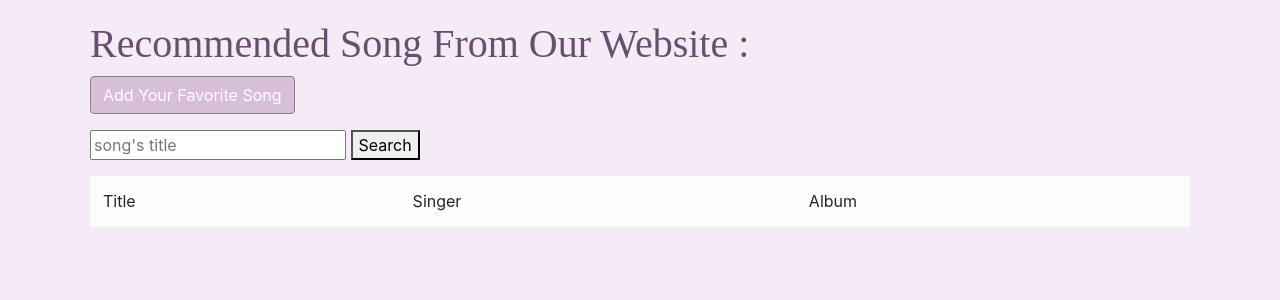
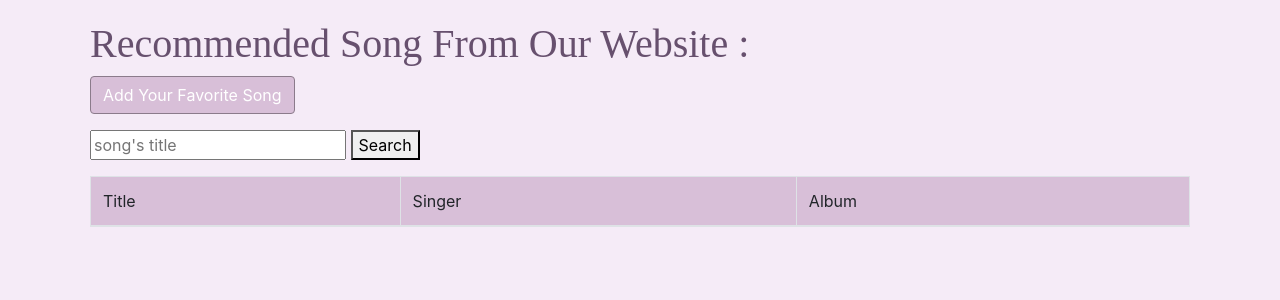
Before and after one commit to yullinisia/FINAL, a Django app: template song/templates/song/songs.html in a window 1280 px wide. Shown: the part 56-356 px from the top of the page. Run offline with Django 3.2, Linux system fonts and the light colour scheme; the template is opened without the code that fills it, so the values that code supplies are empty; some libraries are stand-ins or nearby versions.

Commit message:
changed table color

```diff
--- a/song/templates/song/songs.html
+++ b/song/templates/song/songs.html
@@ -13,13 +13,8 @@
     {% load static %}
     <link rel="stylesheet" href="{% static 'css/styles.css' %}">
     <style>
-        .carousel-inner img {
-          width: 100%;
-          height: 100%;
-        }
         .navbar-custom {
              background-color: #816687;
-
         }
         h1{
           color:#67506e;
@@ -32,6 +27,9 @@
         color: #fff;
         background-color:#D8BFD8;
         border-color: #8B7B8B;
+        }
+        .table {
+          background-color: #D8BFD8!important;
         }
         </style>
 </head>
@@ -71,7 +69,7 @@
                 <input name="title" type="text" placeholder="song's title"/>
                 <button type="submit">Search</button>
             </form></p>
-            <table class="table table-light table-striped table-hover table-bordered ">
+            <table class="table table-striped table-hover table-bordered ">
                 <thead>
                     <tr>
                         <td>Title</td>
```
